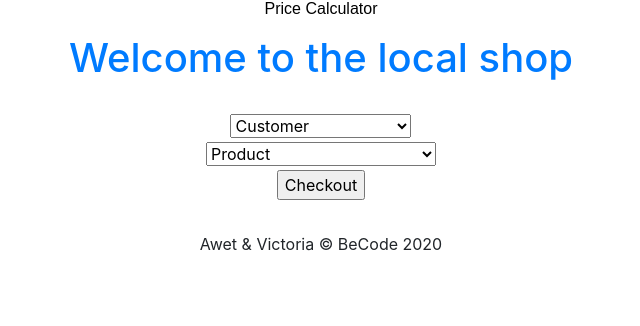
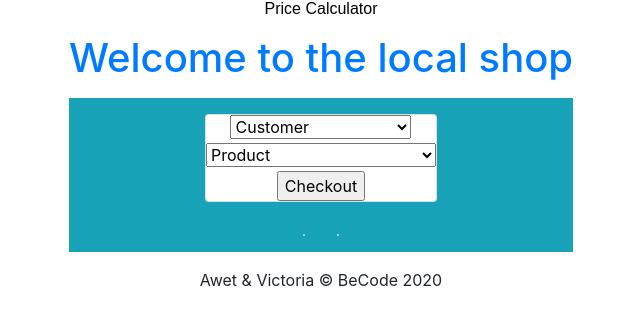
Before and after one commit to awet-dev/php-pricecalculator-challenge, a PHP site: page / in a window 1280 px wide. Shown: the top 326 px of the page, without its empty margins (319-959 px from the left). Run offline with PHP 8.4, Linux system fonts and the light colour scheme; data comes from the database, SQL or seed files in the repository.

Commit message:
added some styling with bootstrap

```diff
--- a/View/homepage.php
+++ b/View/homepage.php
@@ -8,9 +8,12 @@ require 'includes/header.php'?>
     <!-- this is the view, only simple if's and loops here.
     Anything complex should be calculated in the model -->
 
-    <article>
+    <article class="container bg-info">
         <!-- Select customer & product -->
-        <section class="m-3">
+        <section class="row m-3">
+
+            <div class="card center-block m-auto mt-5">
+
                 <form method="POST">
                     <div id="dropdown">
                         <select class="mb-1" name="customer">
@@ -32,11 +35,25 @@ require 'includes/header.php'?>
                     </div>
                     <input id="linkBtn" type="submit" name="send" value="Checkout">
                 </form>
+            </div>
+
         </section>
         <!-- Output order -->
-        <section class="m-3">
+
+        <div class="row">
+
+            <div class = "col p-3 d-inline-block">
+                <div class = "card">
+
                     <?= $order ?>
-        </section>
+
+                </div>
+            </div>
+
+
+            <div class = "col p-3 d-inline-block">
+                <div class = "card">
+
                     <?php if (isset($tableData)) : ?>
                         <table>
                             <tr>
@@ -57,6 +74,12 @@ require 'includes/header.php'?>
                             </tr>
                         </table>
                     <?php endif;?>
+
+                </div>
+            </div>
+
+        </div>
+
     </article>
 
 <?php require 'includes/footer.php'?>
```
Lines whose indentation alone changed are shown as unchanged.
